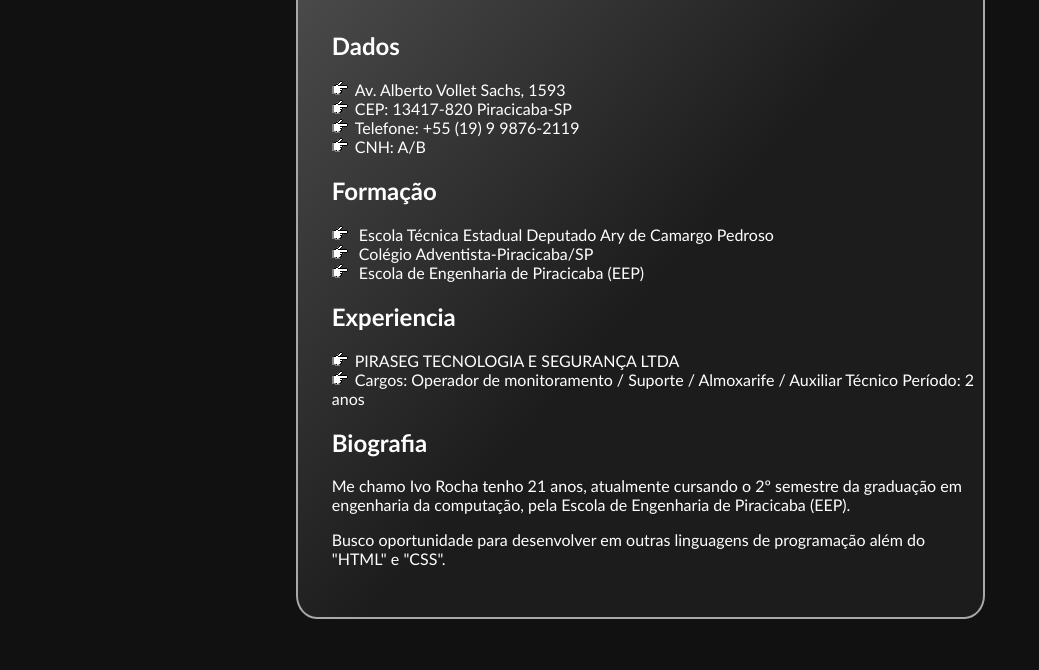
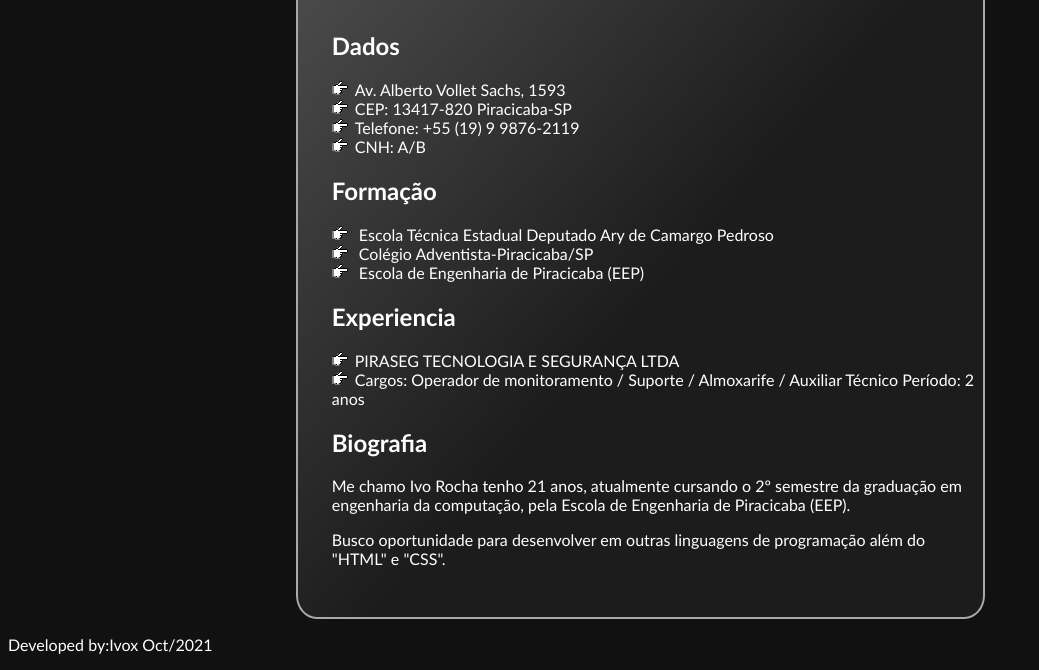
Before and after one commit to Ivox12/Curriculohtml, a plain HTML site: page index.html in a window 1280 px wide. Shown: the part 175-845 px from the top of the page, without its empty margins (0-1039 px from the left). Before the commit the page ends 802 px from the top, so only its background shows below. Drawn offline with Linux system fonts and the light colour scheme.

Commit message:
Update index.html

```diff
--- a/index.html
+++ b/index.html
@@ -74,4 +74,7 @@
 			</div>
 		</div>
 	</body>
+	<footer>
+		<p> Developed by:Ivox Oct/2021
+	</footer>
 </html>
```
